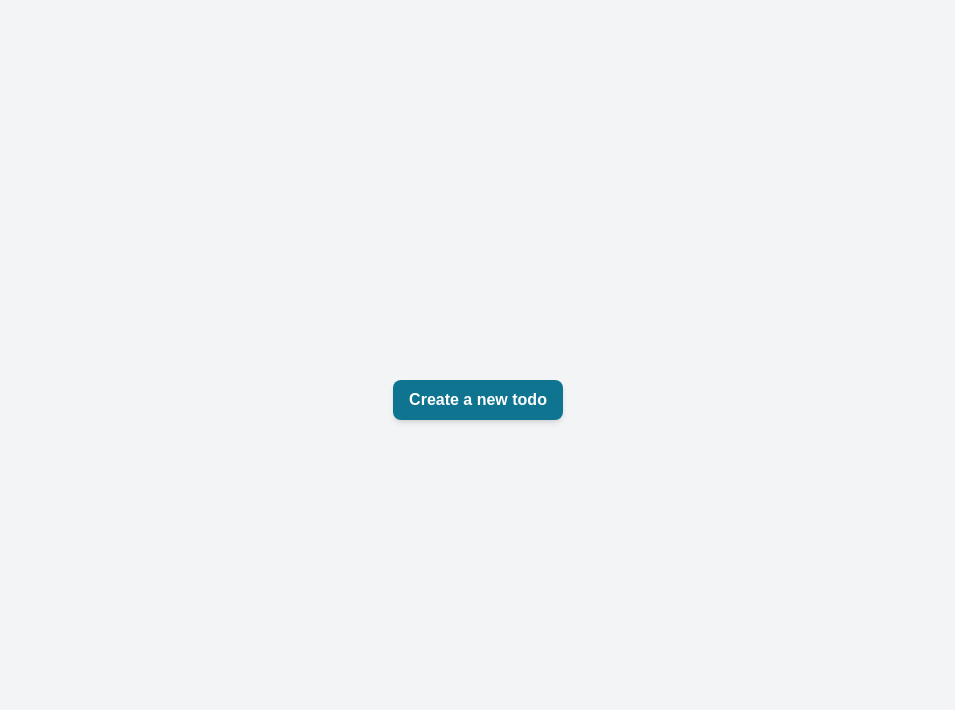
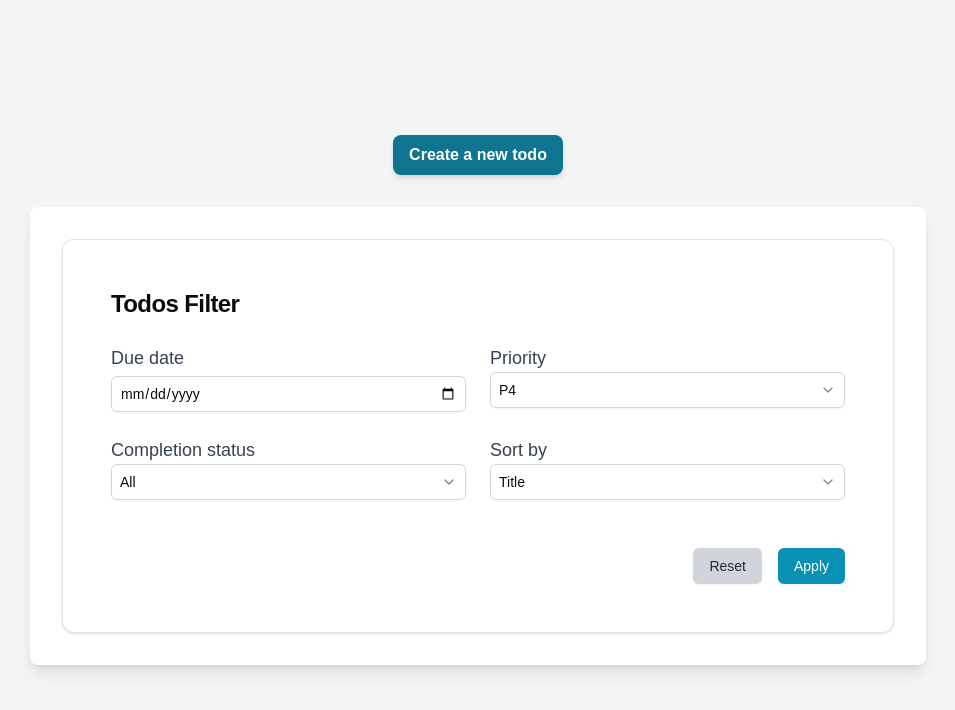
Before and after one commit to alekseyklimenko/fwdays-frontend-hw1, a Next.js app: page /todos in a window 1280 px wide. Shown: the top 710 px of the page, without its empty margins (162-1117 px from the left). Built offline with nearby package versions, Linux system fonts and the light colour scheme; no server answers; the database is empty.

Commit message:
add todo list filters

```diff
--- a/src/app/todos/page.tsx
+++ b/src/app/todos/page.tsx
@@ -1,5 +1,6 @@
 import Link from 'next/link';
 import {TodoList} from '@/components/Todo/List';
+import TodoFilters from "@/components/Todo/Filters";
 
 export default async function Todos(props: { searchParams: Promise<any> }) {
     const searchParams = await props.searchParams;
@@ -12,6 +13,7 @@ export default async function Todos(props: { searchParams: Promise<any> }) {
             >
                 Create a new todo
             </Link>
+            <TodoFilters searchParams={searchParams} />
             <TodoList searchParams={searchParams} />
         </section>
     );
--- /dev/null
+++ b/src/components/Todo/Filters.tsx
@@ -0,0 +1,128 @@
+"use client";
+
+import {
+    Card,
+    CardContent,
+    CardFooter,
+    CardHeader,
+    CardTitle,
+} from '@/components/ui/card';
+import { Button } from '@/components/ui/button';
+import {
+    Select,
+    SelectContent,
+    SelectItem,
+    SelectTrigger,
+    SelectValue,
+} from '@/components/ui/select';
+import { Label } from '../ui/label';
+import { Input } from '../ui/input';
+import { Priority, SortBy } from '@/constants/todo';
+import { useRouter } from 'next/navigation'
+
+export function TodoFilters({ searchParams }: { searchParams: any }) {
+    const router = useRouter();
+
+    const handleReset = () => {
+        router.push('/todos');
+    };
+
+    return (
+        <section className='w-full max-w-4xl mx-auto bg-white shadow-lg rounded-lg p-8 mt-8'>
+            <Card className='p-6'>
+                <CardHeader>
+                    <CardTitle className='text-2xl font-bold'>Todos Filter</CardTitle>
+                </CardHeader>
+                <form>
+                    <CardContent className='grid grid-cols-1 gap-6 sm:grid-cols-2'>
+                        <div>
+                            <Label htmlFor='due_date' className='block text-lg font-medium text-gray-700'>
+                                Due date
+                            </Label>
+                            <Input
+                                id='due_date'
+                                name='due_date'
+                                type='date'
+                                defaultValue={searchParams.due_date}
+                                className='mt-1 block w-full p-2 border border-gray-300 rounded-md shadow-sm focus:ring-cyan-500 focus:border-cyan-500'
+                            />
+                        </div>
+                        <div>
+                            <Label htmlFor='priority' className='block text-lg font-medium text-gray-700'>
+                                Priority
+                            </Label>
+                            <Select
+                                defaultValue={searchParams.priority ?? Priority.P4}
+                                name='priority'
+                            >
+                                <SelectTrigger className='p-2 border border-gray-300 rounded-md shadow-sm focus:ring-cyan-500 focus:border-cyan-500'>
+                                    <SelectValue />
+                                </SelectTrigger>
+                                <SelectContent>
+                                    <SelectItem value={Priority.ANY}>ANY</SelectItem>
+                                    <SelectItem value={Priority.P1}>P1</SelectItem>
+                                    <SelectItem value={Priority.P2}>P2</SelectItem>
+                                    <SelectItem value={Priority.P3}>P3</SelectItem>
+                                    <SelectItem value={Priority.P4}>P4</SelectItem>
+                                </SelectContent>
+                            </Select>
+                        </div>
+                        <div>
+                            <Label htmlFor='completed' className='block text-lg font-medium text-gray-700'>
+                                Completion status
+                            </Label>
+                            <Select
+                                defaultValue={searchParams.completed ?? 'All'}
+                                name='completed'
+                            >
+                                <SelectTrigger className='p-2 border border-gray-300 rounded-md shadow-sm focus:ring-cyan-500 focus:border-cyan-500'>
+                                    <SelectValue />
+                                </SelectTrigger>
+                                <SelectContent>
+                                    <SelectItem value='All'>All</SelectItem>
+                                    <SelectItem value='Completed'>Completed</SelectItem>
+                                    <SelectItem value='In Progress'>In Progress</SelectItem>
+                                </SelectContent>
+                            </Select>
+                        </div>
+                        <div>
+                            <Label htmlFor='sortBy' className='block text-lg font-medium text-gray-700'>
+                                Sort by
+                            </Label>
+                            <Select
+                                defaultValue={searchParams.sortBy?.toString() ?? SortBy.TITLE.toString()}
+                                name='sortBy'
+                            >
+                                <SelectTrigger className='p-2 border border-gray-300 rounded-md shadow-sm focus:ring-cyan-500 focus:border-cyan-500'>
+                                    <SelectValue />
+                                </SelectTrigger>
+                                <SelectContent>
+                                    <SelectItem value={SortBy.TITLE}>Title</SelectItem>
+                                    <SelectItem value={SortBy.PRIORITY}>Priority</SelectItem>
+                                    <SelectItem value={SortBy.DUE_DATE}>Due Date</SelectItem>
+                                </SelectContent>
+                            </Select>
+                        </div>
+                    </CardContent>
+                    <CardFooter className='flex justify-end mt-6 space-x-4'>
+                        <Button
+                            type='button'
+                            onClick={handleReset}
+                            className='bg-gray-300 text-gray-800 py-2 px-4 rounded-md shadow-sm hover:bg-gray-400 focus:outline-none focus:ring-2 focus:ring-offset-2 focus:ring-gray-500'
+                        >
+                            Reset
+                        </Button>
+                        <Button
+                            type='submit'
+                            className='bg-cyan-600 text-white py-2 px-4 rounded-md shadow-sm hover:bg-cyan-700 focus:outline-none focus:ring-2 focus:ring-offset-2 focus:ring-cyan-500'
+                        >
+                            Apply
+                        </Button>
+                    </CardFooter>
+                </form>
+            </Card>
+        </section>
+    );
+}
+
+export default TodoFilters;
--- a/src/components/Todo/List.tsx
+++ b/src/components/Todo/List.tsx
@@ -21,7 +21,7 @@ export async function TodoList({ searchParams }: { searchParams: any }) {
     }
 
     return (
-        <section className="w-full max-w-4xl shadow-md rounded-lg mb-8 flex flex-col items-center p-6 bg-gray-50 min-h-screen">
+        <section className="w-full max-w-4xl shadow-md rounded-lg mt-8 flex flex-col items-center p-6 bg-gray-50 min-h-screen">
             <div className="w-full max-w-3xl bg-white shadow-lg rounded-lg overflow-hidden">
                 <Accordion type="single" collapsible className="space-y-4 p-4">
                     <>
--- a/src/components/ui/card.tsx
+++ b/src/components/ui/card.tsx
@@ -34,4 +34,11 @@ const CardContent = forwardRef<HTMLDivElement, React.HTMLAttributes<HTMLDivEleme
 ))
 CardContent.displayName = 'CardContent'
 
-export { Card, CardHeader, CardTitle, CardContent }
+const CardFooter = forwardRef<HTMLDivElement,React.HTMLAttributes<HTMLDivElement>>(({ className, ...props }, ref) => (
+    <div ref={ref} className={cn('flex items-center p-6 pt-0', className)}
+        {...props}
+    />
+))
+CardFooter.displayName = 'CardFooter'
+
+export { Card, CardHeader, CardTitle, CardContent, CardFooter }
```
